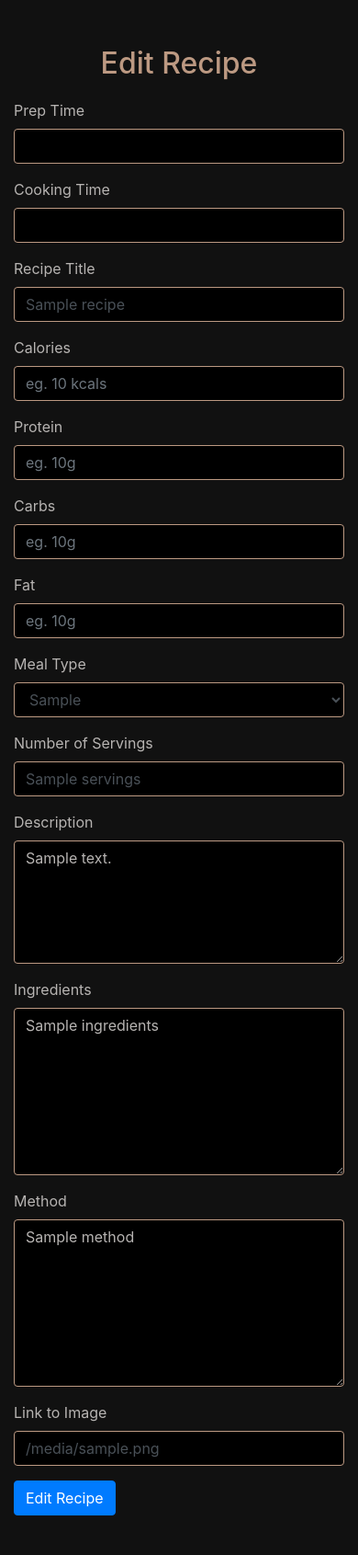
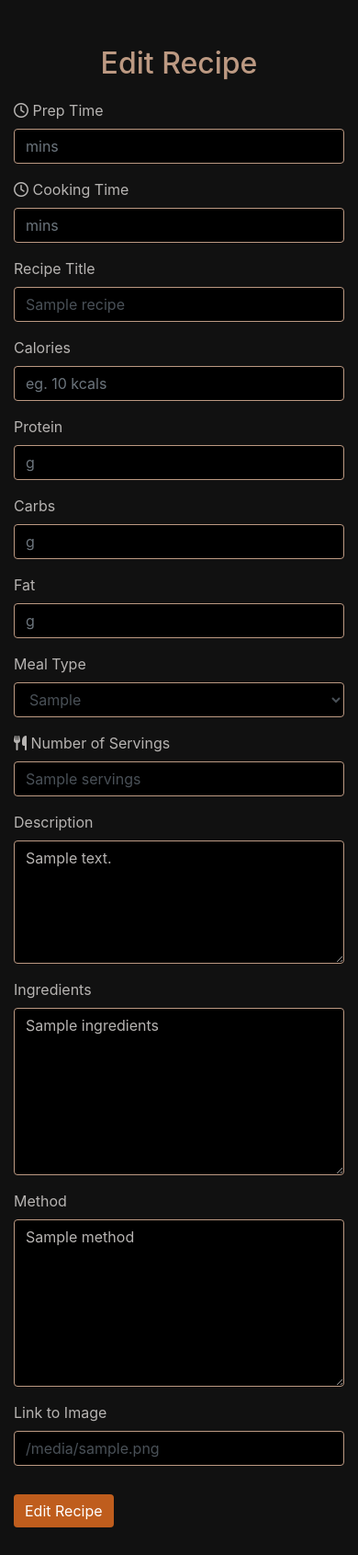
Before and after one commit to PatrickCoakley23/milestone3-, a Flask app: template templates/edit_recipe.html in a window 390 px wide. Shown: the part 96-1787 px from the top of the page at 92% size. Before the commit the page ends 1744 px from the top, so only its background shows below. Run offline with Flask 2, Linux system fonts and the light colour scheme; the template is opened without the code that fills it: most values are stand-ins (such as "Sample title", 1, 10 or a date in 2020); some libraries are stand-ins or nearby versions.

Commit message:
made recipes page more repsonsive on ipa view by implimenting media query and style changes

```diff
--- a/static/css/style.css
+++ b/static/css/style.css
@@ -124,6 +124,18 @@
     margin-left: 25px;
 }
 
+@media screen and (min-device-width: 768px) and (max-device-width: 992px) {
+    .card-body p {
+        font-size: 12px;
+    }
+    .card-body h5 {
+        font-size: 16px;
+    }
+    .card-image-holder {
+        height: 200px;
+    }
+}
+
 /* RECIPE SELECTED */
 
 .recipe_selected_img {
@@ -207,4 +219,3 @@
     background: #bf5d1d;
     border: #bc9982;
 }
-}
--- a/templates/edit_recipe.html
+++ b/templates/edit_recipe.html
@@ -3,58 +3,58 @@
 <h2>Edit Recipe</h2>
    <form action="{{ url_for('update_recipe', recipe_id=recipe._id) }}" method="POST">
       <div class="form-row">
-         <div class="form-group col-md-2">
-            <label for="prep_time">Prep Time</label>
-            <input type="number" min="1" class="form-control" id="prep_time" name="prep_time" value="{{recipe.prep_time}}" required/>
+         <div class="form-group col-lg-2">
+            <label for="prep_time"><i class="far fa-clock"></i> Prep Time</label>
+            <input type="number" min="1" class="form-control" id="prep_time" name="prep_time" value="{{recipe.prep_time}}" placeholder="mins" required/>
          </div>
-         <div class="form-group col-md-2">
-            <label for="cook_time">Cooking Time</label>
-            <input type="number" min="1" class="form-control" id="cook_time" name="cook_time" value="{{recipe.cook_time}}" required/>
+         <div class="form-group col-lg-2">
+            <label for="cook_time"><i class="far fa-clock"></i> Cooking Time</label>
+            <input type="number" min="1" class="form-control" id="cook_time" name="cook_time" value="{{recipe.cook_time}}" placeholder="mins" required/>
          </div>
-         <div class="form-group col-md-6 offset-md-2">
+         <div class="form-group col-lg-6 offset-lg-2">
             <label for="recipe_name">Recipe Title</label>
             <input type="text" class="form-control" id="recipe_name" name="recipe_name" value="{{recipe.recipe_name}}" required/>
          </div>
       </div>
       <div class="form-row">
-         <div class="form-group col-md-1">
+         <div class="form-group col-lg-1">
             <label for="calories">Calories</label>
             <input type="number" min="1" class="form-control" id="calories" name="calories" placeholder="eg. 10 kcals" value="{{recipe.calories}}" required/>
          </div>
-         <div class="form-group col-md-1">
+         <div class="form-group col-lg-1">
             <label for="protein">Protein</label>
             <input type="number" min="1"
                class="form-control"
                id="protein"
                name="protein"
-               placeholder="eg. 10g"
+               placeholder="g"
                value="{{recipe.protein}}"
                required
                />
          </div>
-         <div class="form-group col-md-1">
+         <div class="form-group col-lg-1">
             <label for="carbs">Carbs</label>
             <input type="number" min="1"
                class="form-control"
                id="carbs"
                name="carbs"
-               placeholder="eg. 10g"
+               placeholder="g"
                value="{{recipe.carbs}}"
                required
                />
          </div>
-         <div class="form-group col-md-1">
+         <div class="form-group col-lg-1">
             <label for="fat">Fat</label>
             <input type="number" min="1"
                class="form-control"
                id="fat"
                name="fat"
-               placeholder="eg. 10g"
+               placeholder="g"
                value="{{recipe.fat}}"
                required
                />
          </div>
-     <div class="form-group col-md-6 offset-md-2">
+     <div class="form-group col-lg-6 offset-lg-2">
             <label for="recipe_category">Meal Type</label>
             <select id="recipe_category" class="form-control" name="recipe_category">
                 {% for type in categories %}
@@ -68,11 +68,11 @@
          </div>
       </div>
       <div class="form-row">
-         <div class="form-group col-md-2">
-            <label for="servings">Number of Servings</label>
+         <div class="form-group col-lg-2">
+            <label for="servings"><i class="fas fa-utensils"></i> Number of Servings</label>
             <input type="text" class="form-control" id="servings" name="servings" value="{{recipe.servings}}" required/>
          </div>
-         <div class="form-group col-md-6 offset-md-4">
+         <div class="form-group col-lg-6 offset-lg-4">
             <label for="description">Description</label>
             <textarea
                class="form-control"
@@ -84,7 +84,7 @@
          </div>
       </div>
       <div class="form-row">
-         <div class="form-group col-md-6 offset-md-6">
+         <div class="form-group col-lg-6 offset-lg-6">
             <label for="ingredients">Ingredients</label>
             <textarea
                class="form-control"
@@ -97,7 +97,7 @@
          </div>
       </div>
       <div class="form-row">
-         <div class="form-group col-md-6 offset-md-6">
+         <div class="form-group col-lg-6 offset-lg-6">
             <label for="method">Method</label>
             <textarea
                class="form-control"
@@ -110,7 +110,7 @@
          </div>
       </div>
       <div class="form-row">
-         <div class="form-group col-md-6 offset-md-6">
+         <div class="form-group col-lg-6 offset-lg-6">
             <label for="image_link">Link to Image</label>
             <input
                type="text"
@@ -123,8 +123,8 @@
          </div>
       </div>
     <div class="form-row">
-        <div class="col-md-6 offset-md-6">
-            <button type="submit" class="btn btn-primary">Edit Recipe</button>
+        <div class="col-lg-6 offset-lg-6">
+            <button type="submit" class="btn btn-primary btn-bottom">Edit Recipe</button>
         </div>
     </div>
    </form>
--- a/templates/recipes.html
+++ b/templates/recipes.html
@@ -18,7 +18,7 @@
     </div>
 </div>
 
-<div class="opacity">
+
     <div class="container">
         <div class="row">
 
@@ -41,7 +41,7 @@
             {% endfor%}
         </div>
     </div>
-</div>
+
 {{ pagination.info }}
 {{ pagination.links }}
 {% endblock %}
```
